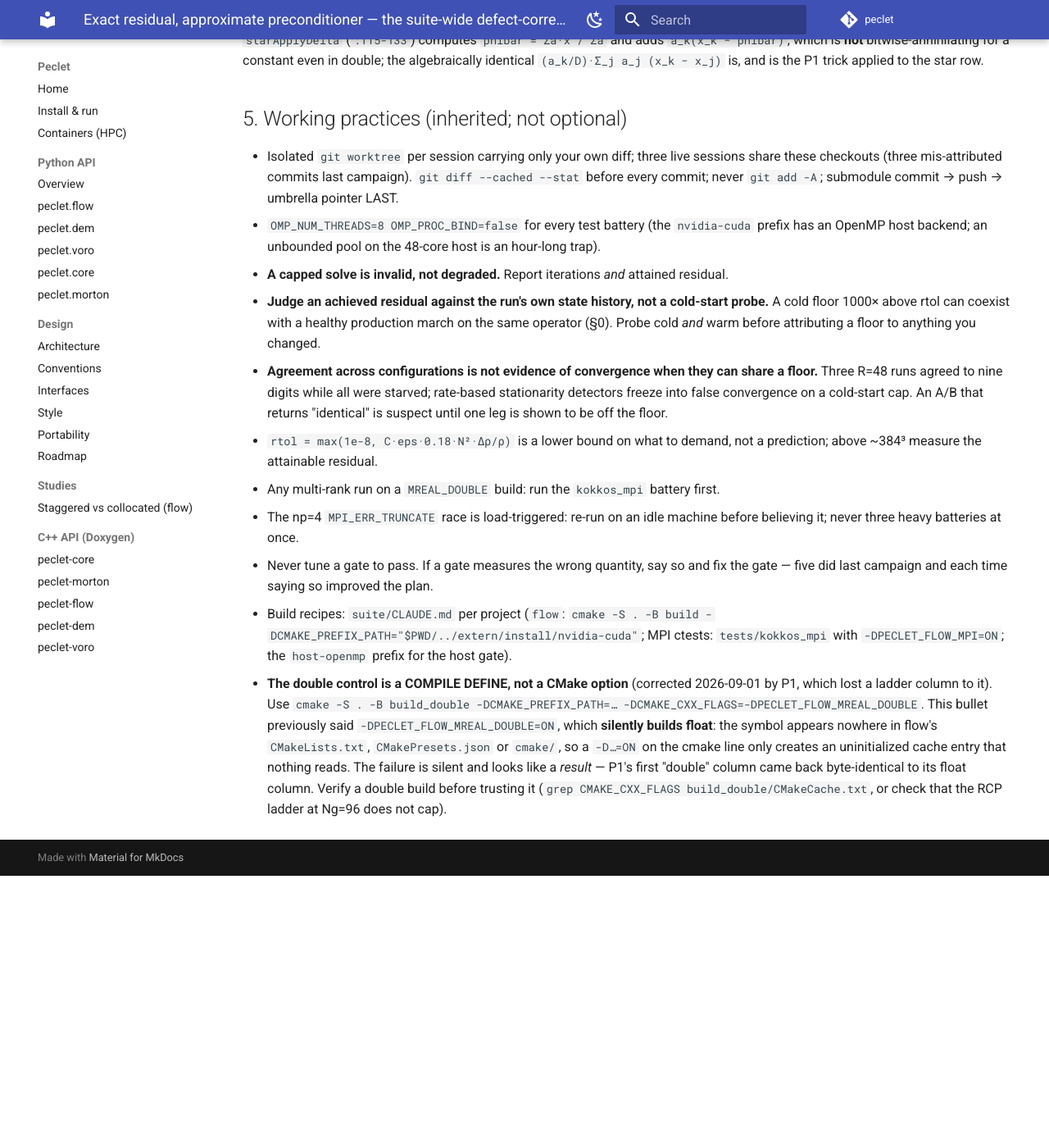
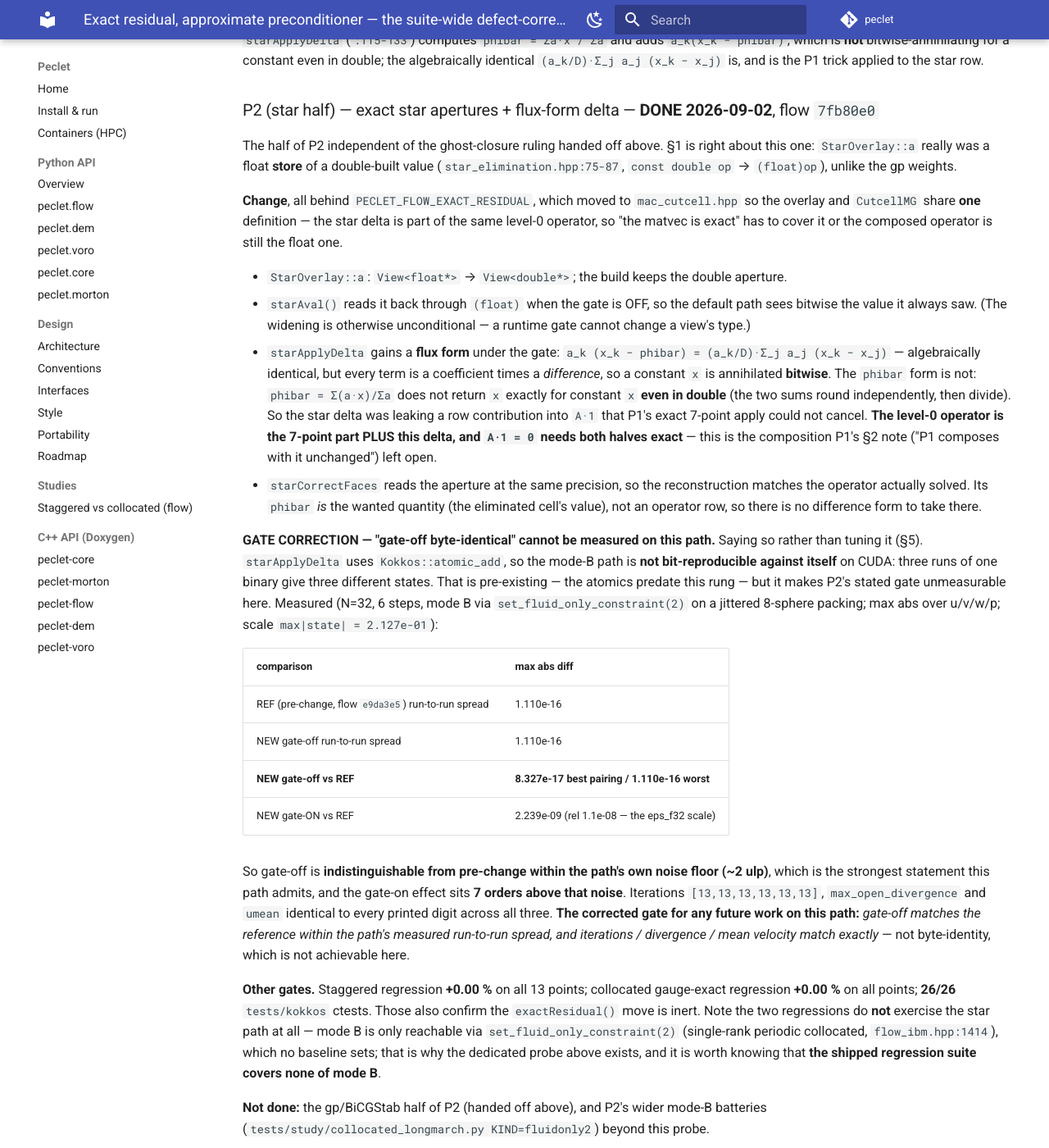
Before and after one commit to computational-chemical-engineering/peclet, an MkDocs documentation site: the page built from docs/DEFECT_CORRECTION_PLAN.md, in a window 1280 px wide and 1400 px high, scrolled down 23848 px. Shown: the whole window at 82% size. Built offline with MkDocs 1.6.1 and Material for MkDocs 9.7.7, drawn with Linux system fonts in a browser that asks for light colours; comment, search, counter and statistics services are not loaded; before the commit the page ends 24916 px from its top, so only the background shows below that.

Commit message:
defect-correction §4: P2 star half done; the gp half stays handed off
flow -> 7fb80e0 (P2 star half: exact double apertures + flux-form delta, same
PECLET_FLOW_EXACT_RESIDUAL gate, default OFF).

§1 was right about the star overlay specifically -- StarOverlay::a really was a float
STORE of a double-built value -- so this half proceeded while the gp half stays with
the core ghost-closure ruling.

The substantive find: starApplyDelta's a_k(x_k - phibar) is NOT bitwise-annihilating
for a constant even in double, because phibar = sum(a x)/sum(a) rounds its two sums
independently. So the star delta leaked a row contribution into A*1 that P1's exact
7-point apply could not cancel -- the level-0 operator is the 7-point part PLUS this
delta, and A*1 = 0 needs both. The flux form (a_k/D) sum_j a_j (x_k - x_j) is
algebraically identical and bitwise. That closes the composition question P1's §2
note left open.

GATE CORRECTION, recorded rather than tuned around: P2's "gate-off byte-identical"
is UNMEASURABLE on this path. starApplyDelta uses Kokkos::atomic_add, so mode B is
not bit-reproducible against itself on CUDA -- three runs of one binary give three
different states (pre-existing; the atomics predate the rung). Measured against a
purpose-built pre-change reference build:

  REF run-to-run spread    1.110e-16      NEW gate-off run-to-run   1.110e-16
  NEW gate-off vs REF      8.327e-17 .. 1.110e-16   (inside the noise)
  NEW gate-ON  vs REF      2.239e-09      (rel 1.1e-08, eps_f32 scale)

with iterations, divergence and umean identical to every printed digit throughout.
The corrected gate is stated in §4 for whoever works this path next.

Also recorded: the shipped regression suite exercises NONE of mode B -- it is only
reachable via set_fluid_only_constraint(2), which no baseline sets. That is why a
dedicated probe was needed, and it is worth knowing before anyone trusts a green
regression as coverage of the star path.

Co-Authored-By: Claude Opus 5 <noreply@anthropic.com>
Claude-Session: https://claude.ai/code/session_014ndBZw79ja7Ypt2iirSsLS

```diff
--- a/docs/DEFECT_CORRECTION_PLAN.md
+++ b/docs/DEFECT_CORRECTION_PLAN.md
@@ -1068,6 +1068,64 @@ takes it: `starApplyDelta` (`:115-133`) computes `phibar = Σa·x / Σa` and add
 which is **not** bitwise-annihilating for a constant even in double; the algebraically identical
 `(a_k/D)·Σ_j a_j (x_k − x_j)` is, and is the P1 trick applied to the star row.
 
+
+### P2 (star half) — exact star apertures + flux-form delta — **DONE 2026-09-02**, flow `7fb80e0`
+
+The half of P2 independent of the ghost-closure ruling handed off above. §1 is right about this
+one: `StarOverlay::a` really was a float **store** of a double-built value
+(`star_elimination.hpp:75-87`, `const double op` → `(float)op`), unlike the gp weights.
+
+**Change**, all behind `PECLET_FLOW_EXACT_RESIDUAL`, which moved to `mac_cutcell.hpp` so the
+overlay and `CutcellMG` share **one** definition — the star delta is part of the same level-0
+operator, so "the matvec is exact" has to cover it or the composed operator is still the float one.
+
+- `StarOverlay::a`: `View<float*>` → `View<double*>`; the build keeps the double aperture.
+- `starAval()` reads it back through `(float)` when the gate is OFF, so the default path sees
+  bitwise the value it always saw. (The widening is otherwise unconditional — a runtime gate
+  cannot change a view's type.)
+- `starApplyDelta` gains a **flux form** under the gate:
+  `a_k (x_k − phibar) = (a_k/D)·Σ_j a_j (x_k − x_j)` — algebraically identical, but every term is
+  a coefficient times a *difference*, so a constant `x` is annihilated **bitwise**. The `phibar`
+  form is not: `phibar = Σ(a·x)/Σa` does not return `x` exactly for constant `x` **even in
+  double** (the two sums round independently, then divide). So the star delta was leaking a row
+  contribution into `A·1` that P1's exact 7-point apply could not cancel. **The level-0 operator
+  is the 7-point part PLUS this delta, and `A·1 = 0` needs both halves exact** — this is the
+  composition P1's §2 note ("P1 composes with it unchanged") left open.
+- `starCorrectFaces` reads the aperture at the same precision, so the reconstruction matches the
+  operator actually solved. Its `phibar` *is* the wanted quantity (the eliminated cell's value),
+  not an operator row, so there is no difference form to take there.
+
+**GATE CORRECTION — "gate-off byte-identical" cannot be measured on this path.** Saying so rather
+than tuning it (§5). `starApplyDelta` uses `Kokkos::atomic_add`, so the mode-B path is **not
+bit-reproducible against itself** on CUDA: three runs of one binary give three different states.
+That is pre-existing — the atomics predate this rung — but it makes P2's stated gate unmeasurable
+here. Measured (N=32, 6 steps, mode B via `set_fluid_only_constraint(2)` on a jittered 8-sphere
+packing; max abs over u/v/w/p; scale `max|state| = 2.127e-01`):
+
+| comparison | max abs diff |
+|---|---|
+| REF (pre-change, flow `e9da3e5`) run-to-run spread | 1.110e-16 |
+| NEW gate-off run-to-run spread | 1.110e-16 |
+| **NEW gate-off vs REF** | **8.327e-17 best pairing / 1.110e-16 worst** |
+| NEW gate-ON vs REF | 2.239e-09 (rel 1.1e-08 — the eps_f32 scale) |
+
+So gate-off is **indistinguishable from pre-change within the path's own noise floor (~2 ulp)**,
+which is the strongest statement this path admits, and the gate-on effect sits **7 orders above
+that noise**. Iterations `[13,13,13,13,13,13]`, `max_open_divergence` and `umean` identical to
+every printed digit across all three. **The corrected gate for any future work on this path:**
+*gate-off matches the reference within the path's measured run-to-run spread, and iterations /
+divergence / mean velocity match exactly* — not byte-identity, which is not achievable here.
+
+**Other gates.** Staggered regression **+0.00 %** on all 13 points; collocated gauge-exact
+regression **+0.00 %** on all points; **26/26** `tests/kokkos` ctests. Those also confirm the
+`exactResidual()` move is inert. Note the two regressions do **not** exercise the star path at all
+— mode B is only reachable via `set_fluid_only_constraint(2)` (single-rank periodic collocated,
+`flow_ibm.hpp:1414`), which no baseline sets; that is why the dedicated probe above exists, and it
+is worth knowing that **the shipped regression suite covers none of mode B**.
+
+**Not done:** the gp/BiCGStab half of P2 (handed off above), and P2's wider mode-B batteries
+(`tests/study/collocated_longmarch.py KIND=fluidonly2`) beyond this probe.
+
 ## 5. Working practices (inherited; not optional)
 
 - Isolated `git worktree` per session carrying only your own diff; three live sessions share
```
